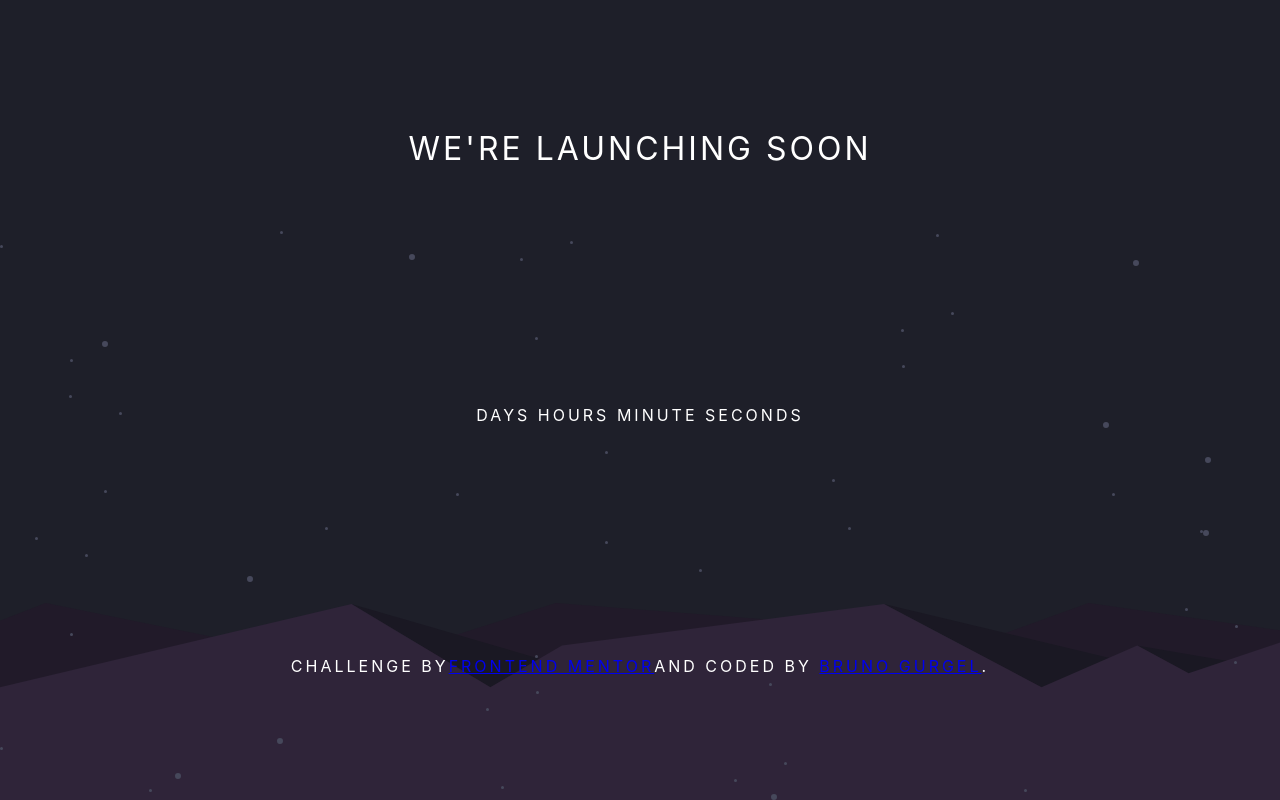
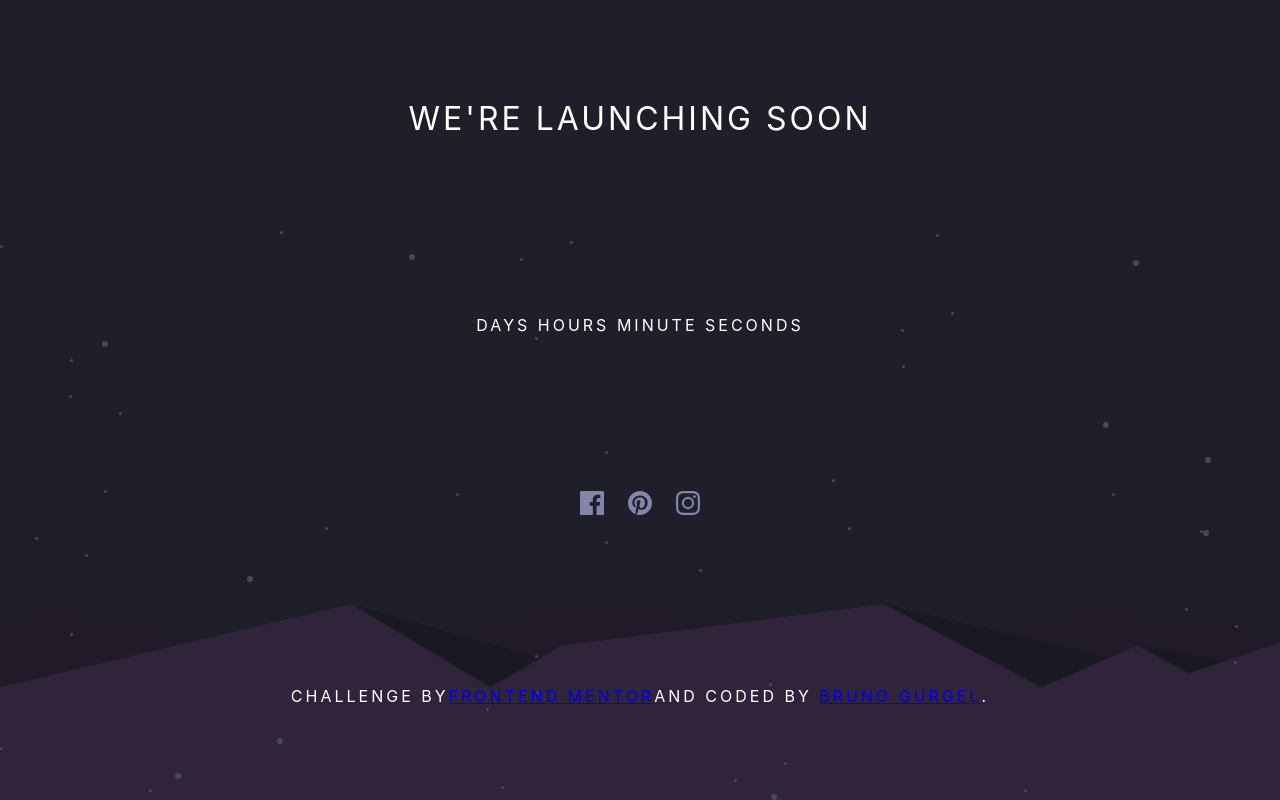
Before and after one commit to bruno-gurgel/countdown_timer, a React (Create React App) app: page / in a window 1280 px wide. Built offline with nearby package versions, Linux system fonts and the light colour scheme.

Commit message:
feat: Added social media icons

```diff
--- a/src/App.css
+++ b/src/App.css
@@ -12,3 +12,9 @@
 .heading {
 	font-weight: 400;
 }
+
+.social-media {
+	display: flex;
+	justify-content: center;
+	gap: 1.5rem;
+}
--- a/src/App.js
+++ b/src/App.js
@@ -1,4 +1,7 @@
 import "./App.css";
+import facebookIcon from "./assets/icon-facebook.svg";
+import instagramIcon from "./assets/icon-instagram.svg";
+import pinterestIcon from "./assets/icon-pinterest.svg";
 
 export default function App() {
 	function milisecondsToCountdown(miliseconds) {
@@ -24,6 +27,11 @@ export default function App() {
 		<div className="App">
 			<h1 className="heading">We're launching soon</h1>
 			<div>Days Hours Minute Seconds</div>
+			<div className="social-media">
+				<img src={facebookIcon} alt="Facebook icon" />
+				<img src={pinterestIcon} alt="Facebook icon" />
+				<img src={instagramIcon} alt="Facebook icon" />
+			</div>
 			<div class="attribution">
 				<p>
 					Challenge by
```
